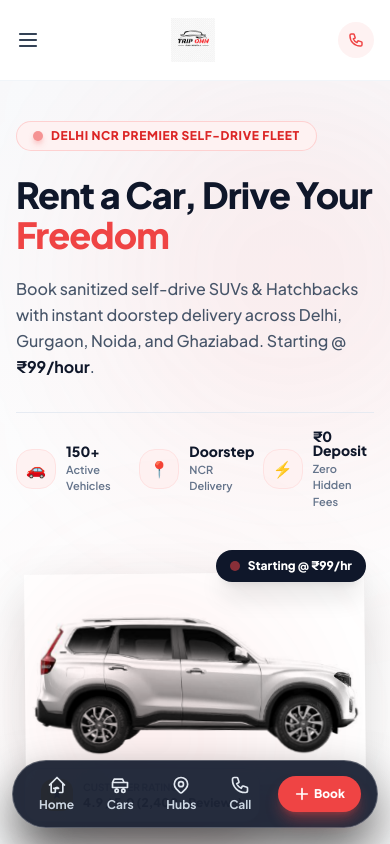
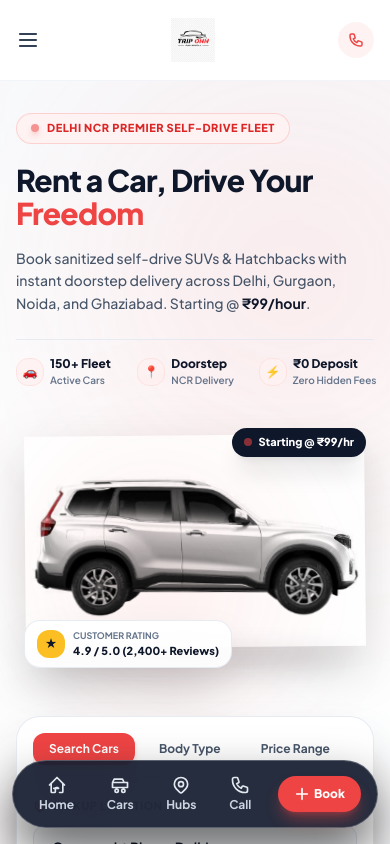
Before and after one commit to imrannahmad/Car-rentals-web, a React (Vite) app: page / in a window 390 px wide. Shown: the top 844 px of the page. Built offline with nearby package versions, Linux system fonts and the light colour scheme.

Commit message:
Fix small mobile screen typography scaling in Hero stats and push latest updates

```diff
--- a/src/components/Hero.jsx
+++ b/src/components/Hero.jsx
@@ -1,6 +1,5 @@
 import { useState } from 'react';
 import scorpioCar from '../assets/cars/scorpio.png';
-import innovaCar from '../assets/cars/innova.png';
 import CustomDateTimePicker from './CustomDateTimePicker';
 
 export default function Hero() {
@@ -23,7 +22,7 @@ export default function Hero() {
   const searchTabs = ['Search Cars', 'Body Type', 'Price Range', 'Advanced Search'];
 
   return (
-    <section className="bg-gradient-to-b from-slate-50 via-white to-slate-100 text-slate-900 pt-10 sm:pt-16 pb-24 sm:pb-32 px-4 sm:px-6 lg:px-12 relative overflow-hidden">
+    <section className="bg-gradient-to-b from-slate-50 via-white to-slate-100 text-slate-900 pt-8 sm:pt-16 pb-24 sm:pb-32 px-4 sm:px-6 lg:px-12 relative overflow-hidden">
 
       {/* Background Glowing Spotlight Radial Gradients */}
       <div className="absolute top-0 left-1/4 w-96 h-96 bg-red-500/10 rounded-full blur-[120px] pointer-events-none" />
@@ -32,57 +31,57 @@ export default function Hero() {
       <div className="max-w-7xl mx-auto">
 
         {/* TWO COLUMN HERO GRID */}
-        <div className="grid grid-cols-1 lg:grid-cols-12 gap-8 lg:gap-12 items-center relative z-10 mb-12 sm:mb-16">
+        <div className="grid grid-cols-1 lg:grid-cols-12 gap-8 lg:gap-12 items-center relative z-10 mb-10 sm:mb-16">
 
           {/* LEFT COLUMN: HEADLINE & STATS */}
           <div className="lg:col-span-6 flex flex-col items-start text-left animate-fade-in-scale">
 
             {/* Live Status Pill Badge */}
-            <div className="inline-flex items-center gap-2 px-4 py-1.5 rounded-full bg-red-50 text-red-600 font-extrabold text-xs tracking-wider uppercase border border-red-200/80 shadow-xs mb-6">
-              <span className="w-2.5 h-2.5 rounded-full bg-red-500 animate-pulse shadow-md shadow-red-500/50" />
+            <div className="inline-flex items-center gap-2 px-3.5 py-1.5 rounded-full bg-red-50 text-red-600 font-extrabold text-[11px] sm:text-xs tracking-wider uppercase border border-red-200/80 shadow-xs mb-5">
+              <span className="w-2 h-2 rounded-full bg-red-500 animate-pulse shadow-md shadow-red-500/50" />
               <span>Delhi NCR Premier Self-Drive Fleet</span>
             </div>
 
             {/* Main Headline */}
-            <h1 className="text-4xl sm:text-5xl lg:text-6xl font-black text-slate-900 leading-[1.12] tracking-tight mb-5">
+            <h1 className="text-3xl sm:text-5xl lg:text-6xl font-black text-slate-900 leading-[1.12] tracking-tight mb-4">
               Rent a Car, Drive Your <span className="text-red-500">Freedom</span>
             </h1>
 
             {/* Subtitle */}
-            <p className="text-base sm:text-lg text-slate-600 mb-8 max-w-xl leading-relaxed font-medium">
+            <p className="text-sm sm:text-lg text-slate-600 mb-6 sm:mb-8 max-w-xl leading-relaxed font-medium">
               Book sanitized self-drive SUVs & Hatchbacks with instant doorstep delivery across Delhi, Gurgaon, Noida, and Ghaziabad. Starting @ <strong className="text-slate-900 font-bold">₹99/hour</strong>.
             </p>
 
-            {/* 3 STAT HIGHLIGHTS */}
-            <div className="grid grid-cols-3 gap-3 sm:gap-6 pt-4 border-t border-slate-200/80 w-full max-w-lg">
+            {/* 3 STAT HIGHLIGHTS - FLUID RESPONSIVE FOR ALL MOBILE PHONE SIZES */}
+            <div className="grid grid-cols-3 gap-1.5 sm:gap-6 pt-4 border-t border-slate-200/80 w-full max-w-xl">
 
-              <div className="flex items-center gap-2.5">
-                <div className="w-10 h-10 rounded-2xl bg-red-50 text-red-500 border border-red-100 flex items-center justify-center flex-shrink-0 font-bold shadow-xs">
+              <div className="flex items-center gap-1.5 sm:gap-2.5 min-w-0">
+                <div className="w-7 h-7 sm:w-10 sm:h-10 rounded-xl sm:rounded-2xl bg-red-50 text-red-500 border border-red-100 flex items-center justify-center flex-shrink-0 font-bold text-xs sm:text-base shadow-xs">
                   🚗
                 </div>
-                <div>
-                  <p className="text-sm font-black text-slate-900 leading-none">150+</p>
-                  <p className="text-[11px] text-slate-500 font-semibold mt-1">Active Vehicles</p>
+                <div className="min-w-0">
+                  <p className="text-xs sm:text-sm font-black text-slate-900 leading-tight whitespace-nowrap">150+ Fleet</p>
+                  <p className="text-[10px] sm:text-[11px] text-slate-500 font-semibold mt-0.5 whitespace-nowrap">Active Cars</p>
                 </div>
               </div>
 
-              <div className="flex items-center gap-2.5">
-                <div className="w-10 h-10 rounded-2xl bg-red-50 text-red-500 border border-red-100 flex items-center justify-center flex-shrink-0 font-bold shadow-xs">
+              <div className="flex items-center gap-1.5 sm:gap-2.5 min-w-0">
+                <div className="w-7 h-7 sm:w-10 sm:h-10 rounded-xl sm:rounded-2xl bg-red-50 text-red-500 border border-red-100 flex items-center justify-center flex-shrink-0 font-bold text-xs sm:text-base shadow-xs">
                   📍
                 </div>
-                <div>
-                  <p className="text-sm font-black text-slate-900 leading-none">Doorstep</p>
-                  <p className="text-[11px] text-slate-500 font-semibold mt-1">NCR Delivery</p>
+                <div className="min-w-0">
+                  <p className="text-xs sm:text-sm font-black text-slate-900 leading-tight whitespace-nowrap">Doorstep</p>
+                  <p className="text-[10px] sm:text-[11px] text-slate-500 font-semibold mt-0.5 whitespace-nowrap">NCR Delivery</p>
                 </div>
               </div>
 
-              <div className="flex items-center gap-2.5">
-                <div className="w-10 h-10 rounded-2xl bg-red-50 text-red-500 border border-red-100 flex items-center justify-center flex-shrink-0 font-bold shadow-xs">
+              <div className="flex items-center gap-1.5 sm:gap-2.5 min-w-0">
+                <div className="w-7 h-7 sm:w-10 sm:h-10 rounded-xl sm:rounded-2xl bg-red-50 text-red-500 border border-red-100 flex items-center justify-center flex-shrink-0 font-bold text-xs sm:text-base shadow-xs">
                   ⚡
                 </div>
-                <div>
-                  <p className="text-sm font-black text-slate-900 leading-none">₹0 Deposit</p>
-                  <p className="text-[11px] text-slate-500 font-semibold mt-1">Zero Hidden Fees</p>
+                <div className="min-w-0">
+                  <p className="text-xs sm:text-sm font-black text-slate-900 leading-tight whitespace-nowrap">₹0 Deposit</p>
+                  <p className="text-[10px] sm:text-[11px] text-slate-500 font-semibold mt-0.5 whitespace-nowrap">Zero Hidden Fees</p>
                 </div>
               </div>
 
@@ -94,35 +93,35 @@ export default function Hero() {
           <div className="lg:col-span-6 relative flex flex-col justify-center items-center animate-fade-in-scale">
 
             {/* Glowing 3D Backdrop Spotlight */}
-            <div className="relative w-full max-w-lg h-72 sm:h-96 flex items-center justify-center">
+            <div className="relative w-full max-w-lg h-64 sm:h-96 flex items-center justify-center">
 
               {/* Radial Light Ring */}
-              <div className="absolute inset-0 m-auto w-72 sm:w-96 h-72 sm:h-96 bg-gradient-to-tr from-red-500/20 via-red-500/5 to-transparent rounded-full blur-3xl pointer-events-none" />
+              <div className="absolute inset-0 m-auto w-64 sm:w-96 h-64 sm:h-96 bg-gradient-to-tr from-red-500/20 via-red-500/5 to-transparent rounded-full blur-3xl pointer-events-none" />
 
               {/* FLOATING 3D CAR PNG */}
               <img
                 src={scorpioCar}
                 alt="Mahindra Scorpio N 3D Self-Drive Car"
-                className="w-[95%] sm:w-[100%] max-h-80 object-contain relative z-20 mix-blend-multiply filter drop-shadow-[0_20px_25px_rgba(0,0,0,0.15)] animate-float-3d transition-transform duration-500 hover:scale-105"
+                className="w-[95%] sm:w-[100%] max-h-72 sm:max-h-80 object-contain relative z-20 mix-blend-multiply filter drop-shadow-[0_20px_25px_rgba(0,0,0,0.15)] animate-float-3d transition-transform duration-500 hover:scale-105"
               />
 
               {/* 3D Floor Shadow */}
               <div className="absolute bottom-2 inset-x-10 h-5 bg-slate-900/20 rounded-full blur-xl z-10 scale-y-50 pointer-events-none" />
 
               {/* Floating Badge: Top Right Price */}
-              <div className="absolute top-2 right-2 sm:right-4 z-30 bg-slate-900 text-white px-3.5 py-2 rounded-2xl shadow-xl flex items-center gap-2">
-                <span className="w-2.5 h-2.5 rounded-full bg-red-500 animate-pulse" />
-                <span className="text-xs font-black">Starting @ ₹99/hr</span>
+              <div className="absolute top-2 right-2 sm:right-4 z-30 bg-slate-900 text-white px-3 py-1.5 sm:px-3.5 sm:py-2 rounded-2xl shadow-xl flex items-center gap-1.5">
+                <span className="w-2 h-2 rounded-full bg-red-500 animate-pulse" />
+                <span className="text-[11px] sm:text-xs font-black">Starting @ ₹99/hr</span>
               </div>
 
               {/* Floating Badge: Bottom Left Rating */}
-              <div className="absolute bottom-2 left-2 sm:left-4 z-30 bg-white/95 backdrop-blur-md text-slate-900 px-4 py-2.5 rounded-2xl shadow-2xl border border-slate-200/80 flex items-center gap-2.5">
-                <div className="w-8 h-8 rounded-xl bg-amber-400 text-slate-900 font-black flex items-center justify-center text-xs shadow-xs">
+              <div className="absolute bottom-2 left-2 sm:left-4 z-30 bg-white/95 backdrop-blur-md text-slate-900 px-3 py-2 sm:px-4 sm:py-2.5 rounded-2xl shadow-2xl border border-slate-200/80 flex items-center gap-2">
+                <div className="w-7 h-7 sm:w-8 sm:h-8 rounded-xl bg-amber-400 text-slate-900 font-black flex items-center justify-center text-xs shadow-xs">
                   ★
                 </div>
                 <div>
-                  <p className="text-[10px] text-slate-500 font-bold uppercase">Customer Rating</p>
-                  <p className="text-xs font-extrabold text-slate-900">4.9 / 5.0 (2,400+ Reviews)</p>
+                  <p className="text-[9px] sm:text-[10px] text-slate-500 font-bold uppercase">Customer Rating</p>
+                  <p className="text-[11px] sm:text-xs font-extrabold text-slate-900">4.9 / 5.0 (2,400+ Reviews)</p>
                 </div>
               </div>
 
```
Also changed, not shown: src/components/Locations.jsx (+8 -8 lines), src/components/Testimonials.jsx (+38 -24 lines).
